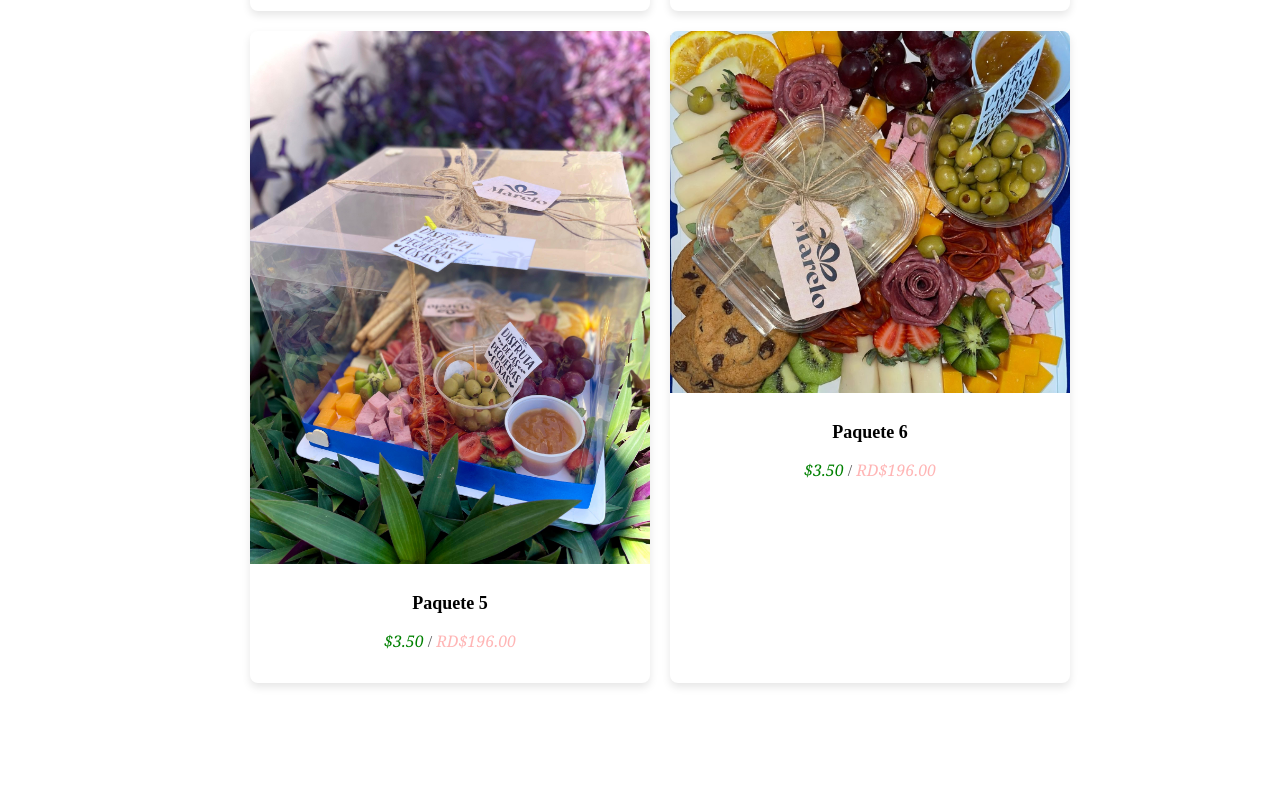
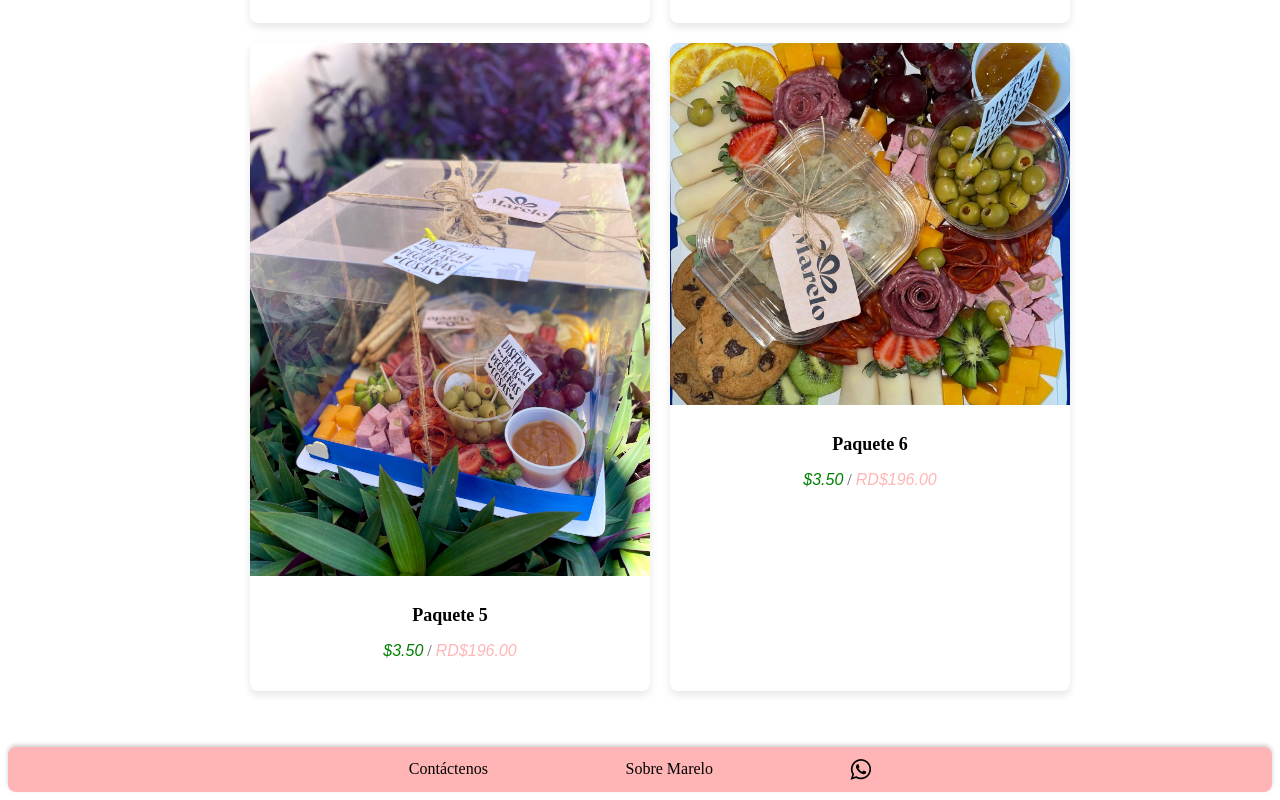
Before and after one commit to vilarj/marelo, an Angular app: page / in a window 1280 px wide. Shown: the part 1501-2301 px from the top of the page. Before the commit the page ends 2220 px from the top, so only its background shows below. Built offline with nearby package versions, Linux system fonts and the light colour scheme.

Commit message:
Footer component + icon | styling

```diff
--- a/src/app/app.component.html
+++ b/src/app/app.component.html
@@ -1,3 +1,4 @@
 <Navbar></Navbar>
 <slogan></slogan>
 <Menu></Menu>
+<Footer></Footer>
--- /dev/null
+++ b/src/app/footer/footer.component.css
@@ -0,0 +1,36 @@
+.footer {
+  background-color: #ffb5b5;
+  padding: 10px 0;
+  text-align: center;
+  box-shadow: 0 -2px 4px rgba(0, 0, 0, 0.2);
+  border-radius: 8px;
+}
+
+.footer-content {
+  display: flex;
+  justify-content: space-around;
+  align-items: center;
+  max-width: 600px;
+  margin: 0 auto;
+}
+
+.footer-link {
+  color: black;
+  text-decoration: none;
+  font-size: 16px;
+  transition: color 0.3s ease;
+  cursor: pointer;
+}
+
+.footer-link:hover {
+  color: white;
+}
+
+i {
+  font-size: 24px;
+  color: black;
+}
+
+i:hover {
+  color: rgb(0, 255, 0);
+}
--- /dev/null
+++ b/src/app/footer/footer.component.html
@@ -0,0 +1,9 @@
+<footer class="footer">
+  <div class="footer-content">
+    <a routerLink="/contact" class="footer-link">Contáctenos</a>
+    <a routerLink="/about" class="footer-link">Sobre Marelo</a>
+    <a href="https://wa.me/+18097871529" target="_blank" class="footer-icon">
+      <i id="whatsapp" class="fa fa-whatsapp"></i>
+    </a>
+  </div>
+</footer>
--- a/src/app/menu/menu.component.css
+++ b/src/app/menu/menu.component.css
@@ -3,7 +3,7 @@
   flex-wrap: wrap;
   gap: 20px;
   justify-content: center;
-  padding: 20px;
+  padding: 40px;
 }
 
 .menu-item {
@@ -18,14 +18,14 @@
 
 .price-usa {
   color: green;
-  font-family: Cambria, Cochin, Georgia, Times, "Times New Roman", serif;
+  font-family: "Noto Sans Symbols 2", sans-serif;
   font-weight: 500;
   font-style: oblique;
 }
 
 .price-rd {
   color: #ffb5b5;
-  font-family: Cambria, Cochin, Georgia, Times, "Times New Roman", serif;
+  font-family: "Noto Sans Symbols 2", sans-serif;
   font-weight: 500;
   font-style: oblique;
 }
@@ -36,7 +36,6 @@
 
 .menu-item-image {
   width: 100%;
-  /* height: 150px; */
   object-fit: cover;
 }
 
--- a/src/app/navbar/navbar.component.css
+++ b/src/app/navbar/navbar.component.css
@@ -4,7 +4,7 @@
   box-shadow: 0 2px 4px rgba(0, 0, 0, 0.1);
   border-radius: 8px;
   flex-wrap: wrap;
-  background-color: #ffffff;
+  background-color: #ffffffc9;
 }
 
 .navbar-logo img {
--- a/src/app/navbar/navbar.component.html
+++ b/src/app/navbar/navbar.component.html
@@ -8,14 +8,4 @@
       <img src="assets/logo.jpeg" alt="Logo" />
     </a>
   </div>
-
-  <button class="navbar-toggle" (click)="isMenuOpen = !isMenuOpen">
-    &#9776;
-    <!-- Hamburger icon -->
-  </button>
-
-  <ul class="navbar-menu" [class.show]="isMenuOpen">
-    <li><a routerLink="/contact">Contáctenos</a></li>
-    <li><a routerLink="/about">Sobre Nosotros</a></li>
-  </ul>
 </nav>
--- a/src/app/navbar/navbar.component.ts
+++ b/src/app/navbar/navbar.component.ts
@@ -7,6 +7,4 @@ import { Component } from '@angular/core';
   templateUrl: './navbar.component.html',
   styleUrl: './navbar.component.css',
 })
-export class NavbarComponent {
-  isMenuOpen = false;
-}
+export class NavbarComponent {}
--- a/src/app/slogan/slogan.component.css
+++ b/src/app/slogan/slogan.component.css
@@ -34,4 +34,11 @@
     font-size: 18px;
     width: 100%;
   }
+
+  @media (max-width: 400px) {
+    .slogan-text {
+      font-size: 14px;
+      width: 100%;
+    }
+  }
 }
--- a/src/index.html
+++ b/src/index.html
@@ -10,8 +10,12 @@
       href="https://fonts.googleapis.com/css2?family=Roboto:wght@400;700&display=swap"
       rel="stylesheet"
     />
+    <link
+      rel="stylesheet"
+      href="https://cdnjs.cloudflare.com/ajax/libs/font-awesome/4.7.0/css/font-awesome.min.css"
+    />
   </head>
   <body>
-    <app-root></app-root>
+    <root></root>
   </body>
 </html>
```
Also changed, not shown: src/app/app.component.ts (+9 -2 lines), src/app/footer/footer.component.ts (added, +10 -0 lines), src/styles.css (+0 -8 lines), 1 other file (tests, documents, lock files or other folders).
